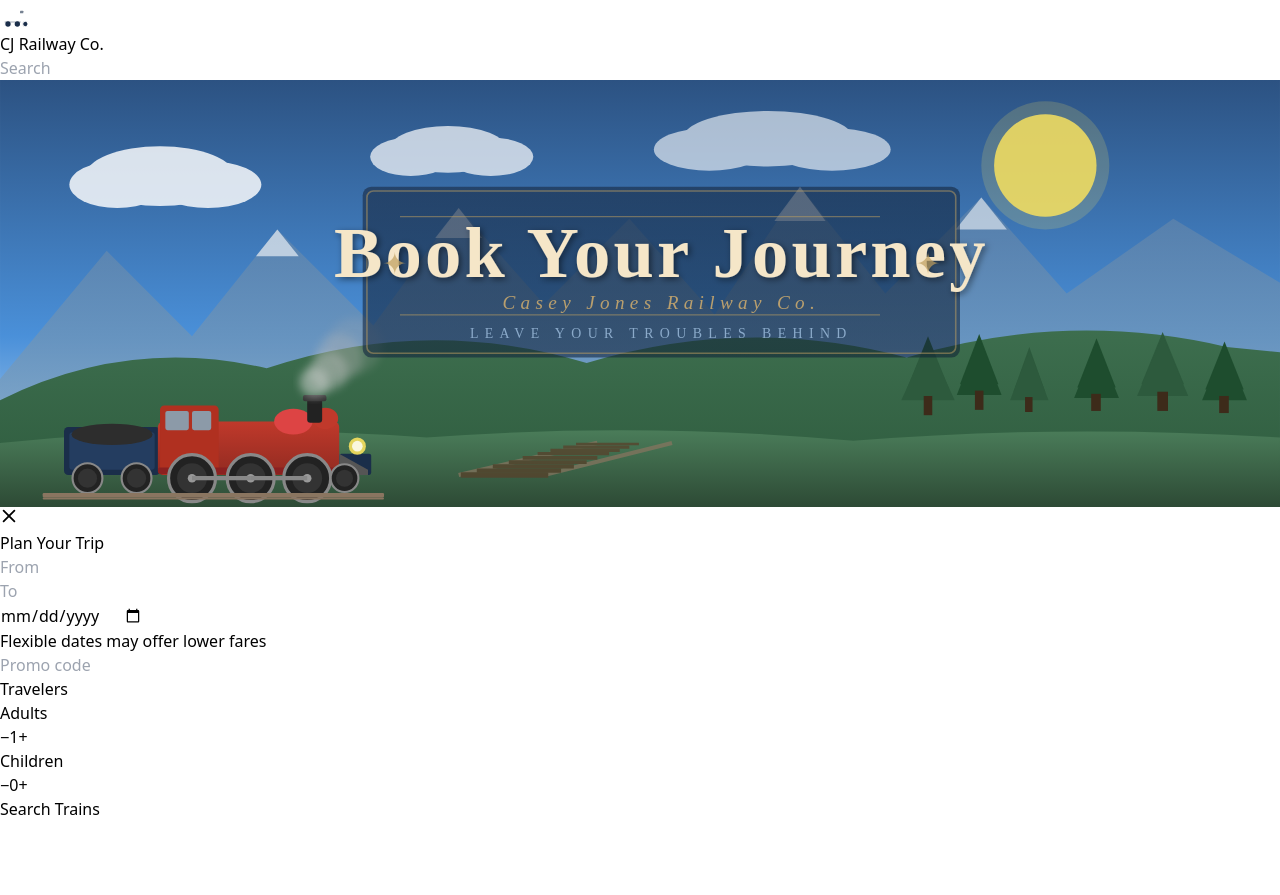
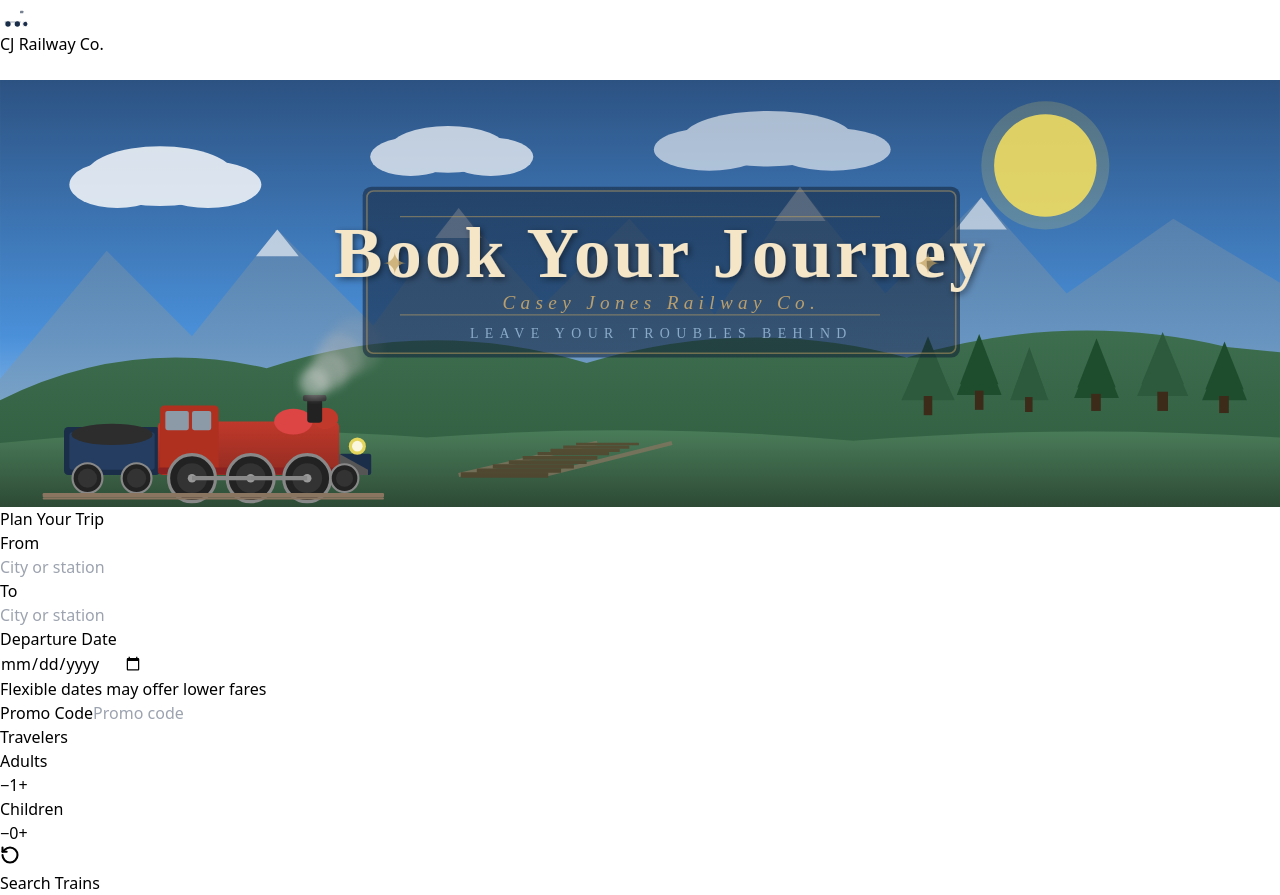
Before and after one commit to schne324/axe-con-2026, a React (Vite) app: page / in a window 1280 px wide. Before the commit the page ends 821 px from the top, so only its background shows below. Built offline with nearby package versions, Linux system fonts and the light colour scheme.

Commit message:
much updates

```diff
--- /dev/null
+++ b/axe-linter.yml
@@ -0,0 +1,3 @@
+global-components:
+  SearchIcon: svg
+  IconButton: button
--- a/src/components/booking/BookingForm.tsx
+++ b/src/components/booking/BookingForm.tsx
@@ -1,83 +1,92 @@
-import { useState } from 'react'
-import TextInput from '../shared/TextInput'
-import PassengerCounter from '../shared/PassengerCounter'
-import IconButton from '../shared/IconButton'
+import { useState } from "react";
+import TextInput from "../shared/TextInput";
+import PassengerCounter from "../shared/PassengerCounter";
+import IconButton from "../shared/IconButton";
 
-const CloseIcon = () => (
+const ResetIcon = () => (
   <svg
     xmlns="http://www.w3.org/2000/svg"
-    viewBox="0 0 20 20"
-    width="18"
-    height="18"
+    viewBox="0 0 24 24"
+    width="20"
+    height="20"
     fill="none"
     stroke="currentColor"
-    strokeWidth="2"
+    strokeWidth="2.5"
     strokeLinecap="round"
+    strokeLinejoin="round"
   >
-    <line x1="4" y1="4" x2="16" y2="16" />
-    <line x1="16" y1="4" x2="4" y2="16" />
+    {/* Counterclockwise arc ~270°, starting from top-right */}
+    <path d="M3 12a9 9 0 1 0 9-9c-2.39 0-4.68.94-6.36 2.64L3 8" />
+    {/* Arrow corner pointing left-down */}
+    <polyline points="3 3 3 8 8 8" />
   </svg>
-)
+);
 
 const defaultState = {
-  from: '',
-  to: '',
-  departure: '',
-  promoCode: '',
+  from: "",
+  to: "",
+  departure: "",
+  promoCode: "",
   adults: 1,
   children: 0,
-}
+};
 
 export default function BookingForm() {
-  const [from, setFrom] = useState('')
-  const [to, setTo] = useState('')
-  const [departure, setDeparture] = useState('')
-  const [promoCode, setPromoCode] = useState('')
-  const [adults, setAdults] = useState(1)
-  const [children, setChildren] = useState(0)
+  const [from, setFrom] = useState("");
+  const [to, setTo] = useState("");
+  const [departure, setDeparture] = useState("");
+  const [promoCode, setPromoCode] = useState("");
+  const [adults, setAdults] = useState(1);
+  const [children, setChildren] = useState(0);
 
-  const formState = { from, to, departure, promoCode, adults, children }
+  const formState = { from, to, departure, promoCode, adults, children };
 
   function handleClear() {
-    setFrom(defaultState.from)
-    setTo(defaultState.to)
-    setDeparture(defaultState.departure)
-    setPromoCode(defaultState.promoCode)
-    setAdults(defaultState.adults)
-    setChildren(defaultState.children)
+    setFrom(defaultState.from);
+    setTo(defaultState.to);
+    setDeparture(defaultState.departure);
+    setPromoCode(defaultState.promoCode);
+    setAdults(defaultState.adults);
+    setChildren(defaultState.children);
   }
 
   return (
-    <div className="relative bg-white rounded-2xl shadow-lg p-8">
-      {/* Clear form button — top-right corner, no accessible name (intentional) */}
-      <div className="absolute top-4 right-4 text-gray-400">
-        <IconButton icon={<CloseIcon />} onClick={handleClear} />
+    <div className="bg-white rounded-2xl shadow-lg p-8">
+      {/* "Plan Your Trip" heading — div styled as h2, no heading element or role (intentional) */}
+      <div className="text-2xl font-bold text-gray-900 mb-6">
+        Plan Your Trip
       </div>
 
-      {/* "Plan Your Trip" heading — div styled as h2, no heading element or role (intentional) */}
-      <div className="text-2xl font-bold text-gray-900 mb-6">Plan Your Trip</div>
-
       <div className="flex flex-col gap-4">
-        {/* From / To — no label prop (intentional) */}
+        {/* From / To — unassociated labels, no htmlFor (intentional) */}
         <div className="grid grid-cols-2 gap-3">
+          <div className="flex flex-col gap-1">
+            <label className="text-sm font-medium text-gray-700">From</label>
             <TextInput
               id="from"
               name="from"
-            placeholder="From"
+              placeholder="City or station"
               value={from}
               onChange={(e) => setFrom(e.target.value)}
             />
+          </div>
+          <div className="flex flex-col gap-1">
+            <label className="text-sm font-medium text-gray-700">To</label>
             <TextInput
               id="to"
               name="to"
-            placeholder="To"
+              placeholder="City or station"
               value={to}
               onChange={(e) => setTo(e.target.value)}
             />
           </div>
+        </div>
 
-        {/* Departure date — no label prop (intentional) */}
+        {/* Departure date — unassociated label, no htmlFor (intentional) */}
         <div>
+          <label className="text-sm font-medium text-gray-700">
+            Departure Date
+          </label>
           <TextInput
             id="departure"
             name="departure"
@@ -91,16 +100,20 @@ export default function BookingForm() {
           </p>
         </div>
 
-        {/* Promo code — raw input, no label, no accessible name, focus ring suppressed (intentional) */}
+        {/* Promo code — unassociated label (no htmlFor), focus ring suppressed (intentional) */}
+        <div className="flex flex-col gap-1">
+          <label className="text-sm font-medium text-gray-700">
+            Promo Code
+          </label>
           <input
             type="text"
-          id="promo-code"
             name="promo-code"
             placeholder="Promo code"
             value={promoCode}
             onChange={(e) => setPromoCode(e.target.value)}
             className="border border-gray-300 rounded-lg px-3 py-2 text-sm text-gray-900 bg-white w-full outline-none focus:outline-none"
           />
+        </div>
 
         {/* Travelers section */}
         <div>
@@ -121,14 +134,24 @@ export default function BookingForm() {
           </div>
         </div>
 
+        {/* Bottom row: reset icon button (no accessible name, intentional) + submit */}
+        <div className="flex items-center gap-3 mt-4">
+          {/* Reset form icon button — no accessible name (intentional) */}
+          <IconButton
+            icon={<ResetIcon />}
+            onClick={handleClear}
+            className="flex items-center justify-center py-3 px-4 rounded-lg border-2 border-gray-300 text-[#1a2e4a] hover:bg-[#1a2e4a]/5 transition-colors"
+          />
+
           {/* Submit — div masquerading as button, no role, no tabIndex, no keyboard handler (intentional) */}
           <div
-          className="bg-[#1a2e4a] text-white py-3 px-6 rounded-lg cursor-pointer text-center font-semibold w-full mt-4"
-          onClick={() => console.log('form submitted', formState)}
+            className="bg-[#1a2e4a] text-white py-3 px-6 rounded-lg cursor-pointer text-center font-semibold flex-1"
+            onClick={() => console.log("form submitted", formState)}
           >
             Search Trains
           </div>
         </div>
       </div>
-  )
+    </div>
+  );
 }
--- a/src/components/layout/Navbar.tsx
+++ b/src/components/layout/Navbar.tsx
@@ -1,4 +1,4 @@
-import IconButton from '../shared/IconButton'
+import IconButton from "../shared/IconButton";
 
 const TrainIcon = () => (
   <svg
@@ -9,26 +9,79 @@ const TrainIcon = () => (
     fill="none"
   >
     {/* Locomotive body */}
-    <rect x="4" y="20" width="32" height="16" rx="3" fill="white" opacity="0.9" />
+    <rect
+      x="4"
+      y="20"
+      width="32"
+      height="16"
+      rx="3"
+      fill="white"
+      opacity="0.9"
+    />
     {/* Cab */}
-    <rect x="28" y="14" width="10" height="22" rx="2" fill="white" opacity="0.85" />
+    <rect
+      x="28"
+      y="14"
+      width="10"
+      height="22"
+      rx="2"
+      fill="white"
+      opacity="0.85"
+    />
     {/* Smokestack */}
     <rect x="30" y="9" width="4" height="7" rx="1" fill="white" opacity="0.8" />
     {/* Smoke puff */}
     <circle cx="32" cy="7" r="3" fill="white" opacity="0.4" />
     <circle cx="35" cy="5" r="2" fill="white" opacity="0.3" />
     {/* Wheels */}
-    <circle cx="12" cy="36" r="5" fill="#1a2e4a" stroke="white" strokeWidth="2" />
-    <circle cx="26" cy="36" r="5" fill="#1a2e4a" stroke="white" strokeWidth="2" />
-    <circle cx="38" cy="36" r="4" fill="#1a2e4a" stroke="white" strokeWidth="1.5" />
+    <circle
+      cx="12"
+      cy="36"
+      r="5"
+      fill="#1a2e4a"
+      stroke="white"
+      strokeWidth="2"
+    />
+    <circle
+      cx="26"
+      cy="36"
+      r="5"
+      fill="#1a2e4a"
+      stroke="white"
+      strokeWidth="2"
+    />
+    <circle
+      cx="38"
+      cy="36"
+      r="4"
+      fill="#1a2e4a"
+      stroke="white"
+      strokeWidth="1.5"
+    />
     {/* Window on cab */}
-    <rect x="30" y="16" width="5" height="4" rx="1" fill="#1a2e4a" opacity="0.6" />
+    <rect
+      x="30"
+      y="16"
+      width="5"
+      height="4"
+      rx="1"
+      fill="#1a2e4a"
+      opacity="0.6"
+    />
     {/* Cowcatcher */}
     <path d="M4 30 L0 36 L6 36 L4 30Z" fill="white" opacity="0.7" />
     {/* Connecting rod */}
-    <line x1="7" y1="33" x2="31" y2="33" stroke="#1a2e4a" strokeWidth="1.5" opacity="0.4" />
+    <line
+      x1="7"
+      y1="33"
+      x2="31"
+      y2="33"
+      stroke="#1a2e4a"
+      strokeWidth="1.5"
+      opacity="0.4"
+    />
   </svg>
-)
+);
 
 const SearchIcon = () => (
   <svg
@@ -45,25 +98,26 @@ const SearchIcon = () => (
     <circle cx="8.5" cy="8.5" r="5.5" />
     <line x1="13" y1="13" x2="18" y2="18" />
   </svg>
-)
+);
 
 export default function Navbar() {
   return (
     <nav className="bg-[#1a2e4a] text-white px-6 py-3 flex items-center justify-between">
       <a href="#" className="flex items-center gap-2 text-white no-underline">
         <TrainIcon />
-        <span className="text-lg font-semibold tracking-wide">CJ Railway Co.</span>
+        <span className="text-lg font-semibold tracking-wide">
+          CJ Railway Co.
+        </span>
       </a>
 
       <div className="flex items-center gap-1 bg-white/10 rounded-lg px-3 py-1.5">
         <input
           type="text"
-          placeholder="Search"
           aria-label="{LABEL TEXT HERE}"
           className="bg-transparent text-white placeholder-white/60 text-sm outline-none w-48"
         />
         <IconButton icon={<SearchIcon />} />
       </div>
     </nav>
-  )
+  );
 }
--- a/src/components/shared/IconButton.tsx
+++ b/src/components/shared/IconButton.tsx
@@ -3,14 +3,15 @@ import React from 'react'
 interface IconButtonProps {
   icon: React.ReactNode
   onClick?: () => void
+  className?: string
 }
 
-export default function IconButton({ icon, onClick }: IconButtonProps) {
+export default function IconButton({ icon, onClick, className = 'flex items-center justify-center p-2 rounded-lg hover:bg-white/10 transition-colors' }: IconButtonProps) {
   return (
     <button
       type="button"
       onClick={onClick}
-      className="flex items-center justify-center p-2 rounded-lg hover:bg-white/10 transition-colors"
+      className={className}
     >
       {icon}
     </button>
```
Also changed, not shown: 1 other file (tests, documents, lock files or other folders). Lines whose indentation alone changed are shown as unchanged.
